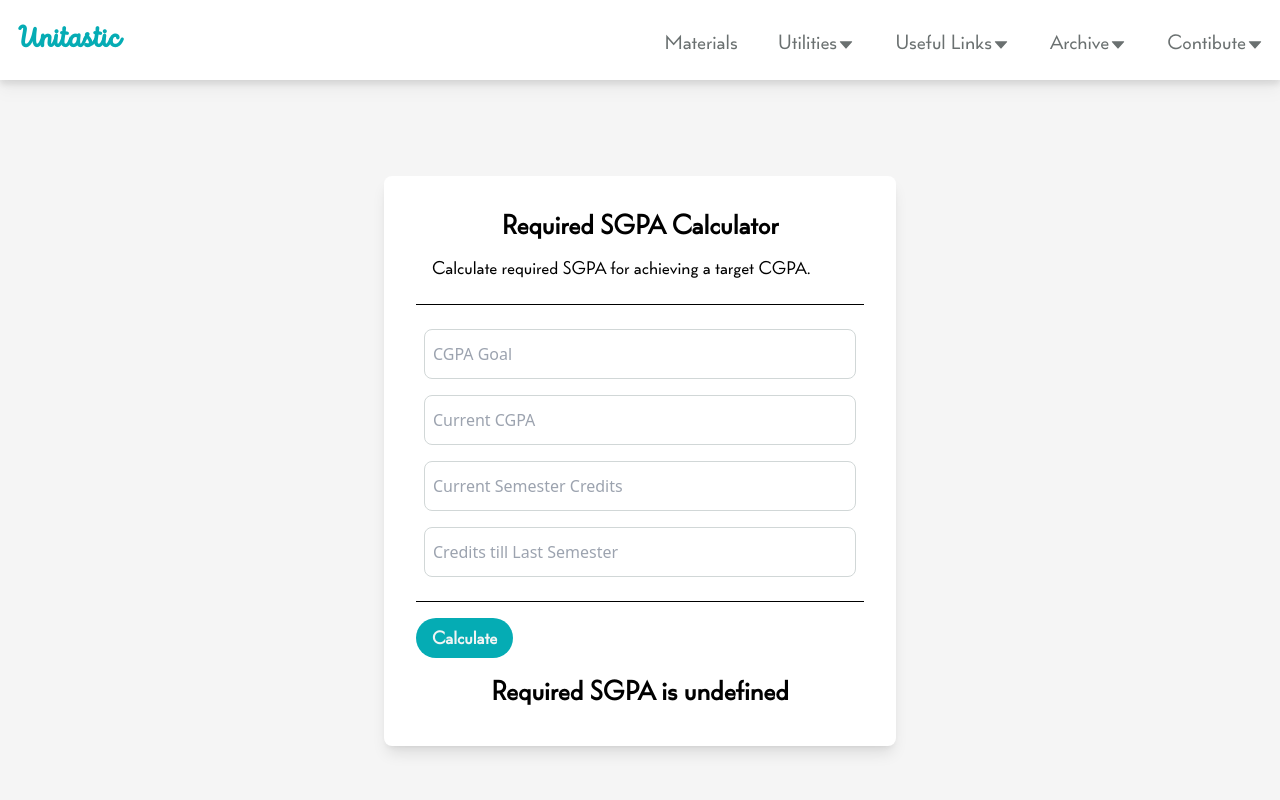
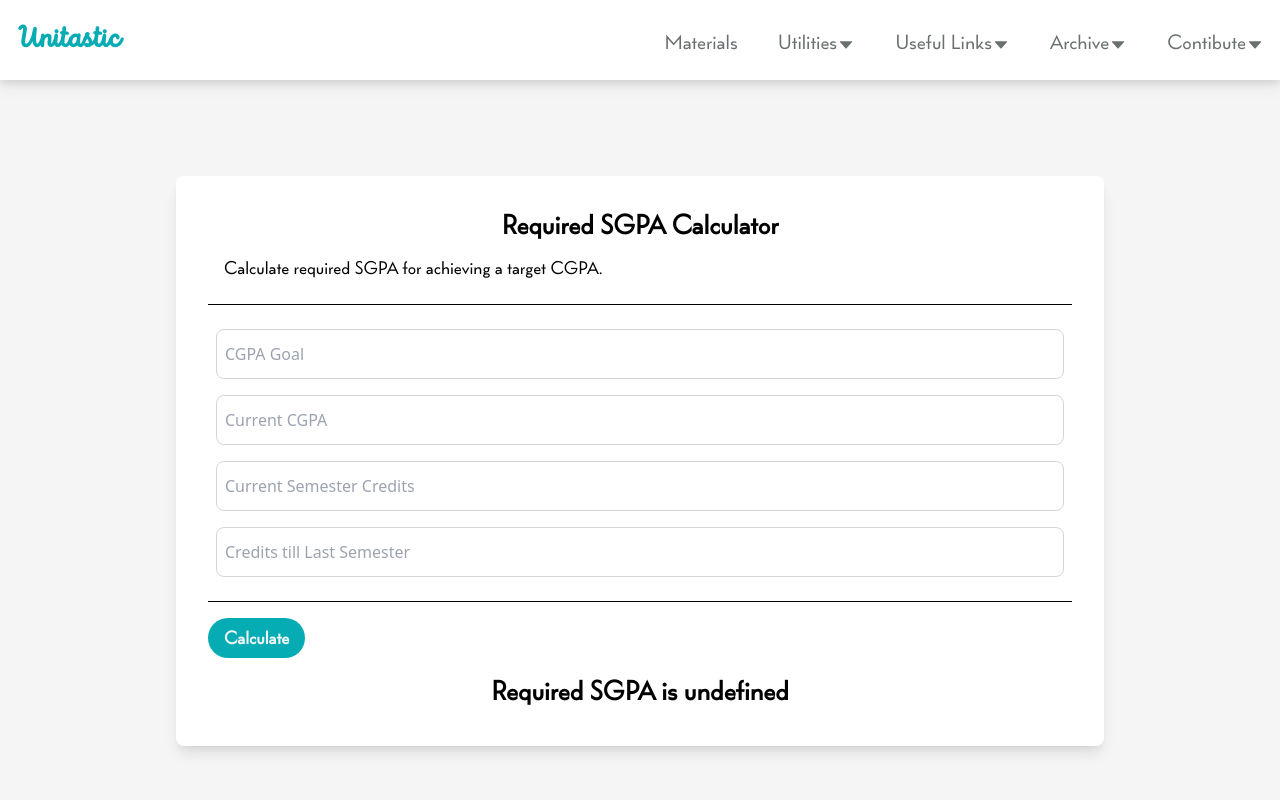
Before and after one commit to ritharam/material-verse, a React (Create React App) app: page /ReqSgpa in a window 1280 px wide. Shown: the top 800 px of the page. Built offline with nearby package versions, Linux system fonts and the light colour scheme.

Commit message:
Update ReqSgpa.jsx

```diff
--- a/src/pages/ReqSgpa.jsx
+++ b/src/pages/ReqSgpa.jsx
@@ -21,7 +21,7 @@ function ReqSgpa() {
     <Navbar/>
       <div className="bg-[#f5f5f5]">
         <div className="flex justify-center items-center">
-          <div className="bg-white border-1 mx-96 my-44 w-full p-8 rounded-lg shadow-lg">
+          <div className="bg-white border-1 mx-96 my-44 md:mx-44 mx-10 w-full p-8 rounded-lg shadow-lg">
           <div className="font-[FontSpring] text-2xl font-semibold text-center">Required SGPA Calculator</div>
           <div className="font-[FontSpring] text-base font-normal p-4 ">Calculate required SGPA for achieving a target CGPA.</div>
           <div className="border-t-[1px] border-black my-2"></div>
```
